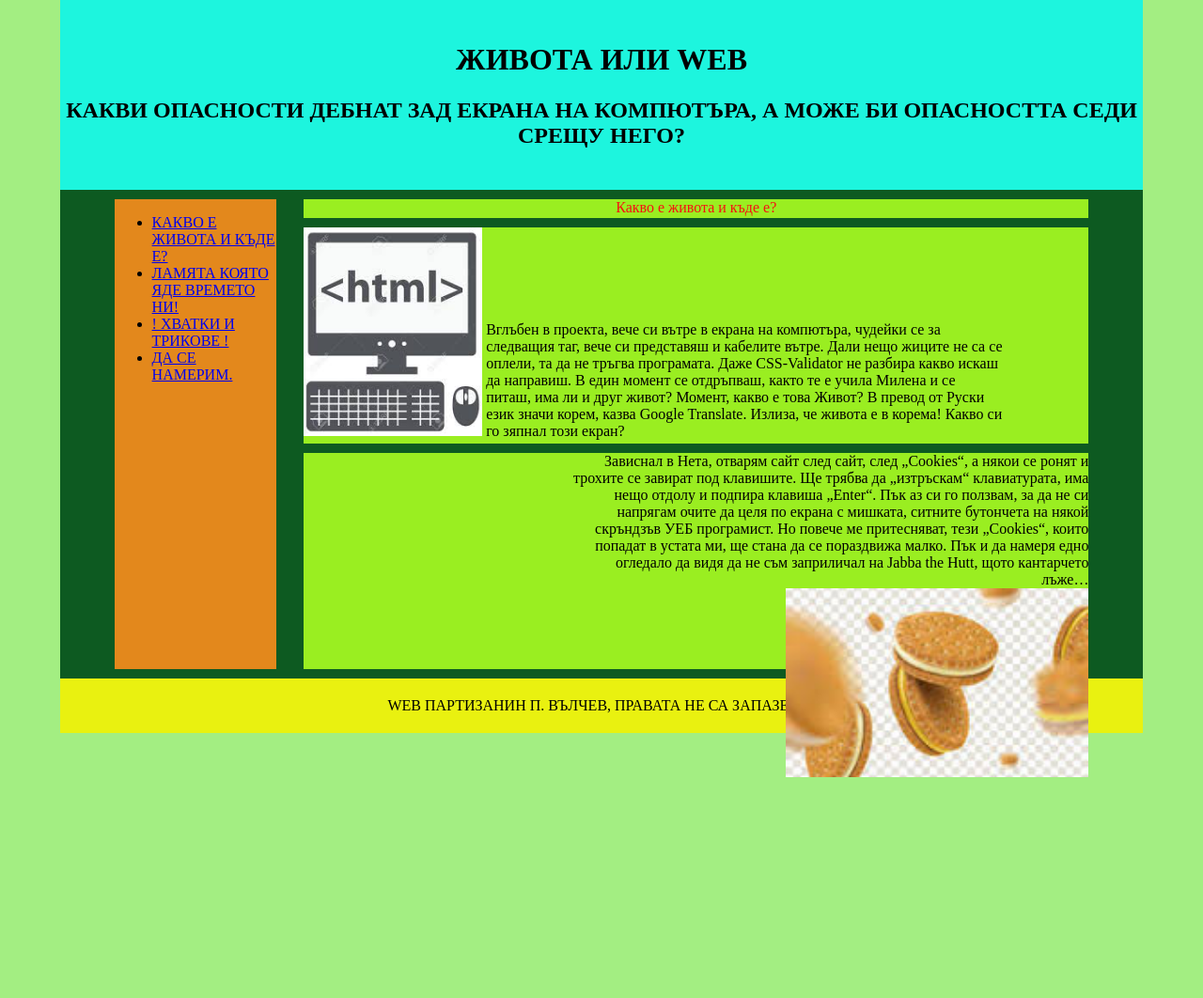
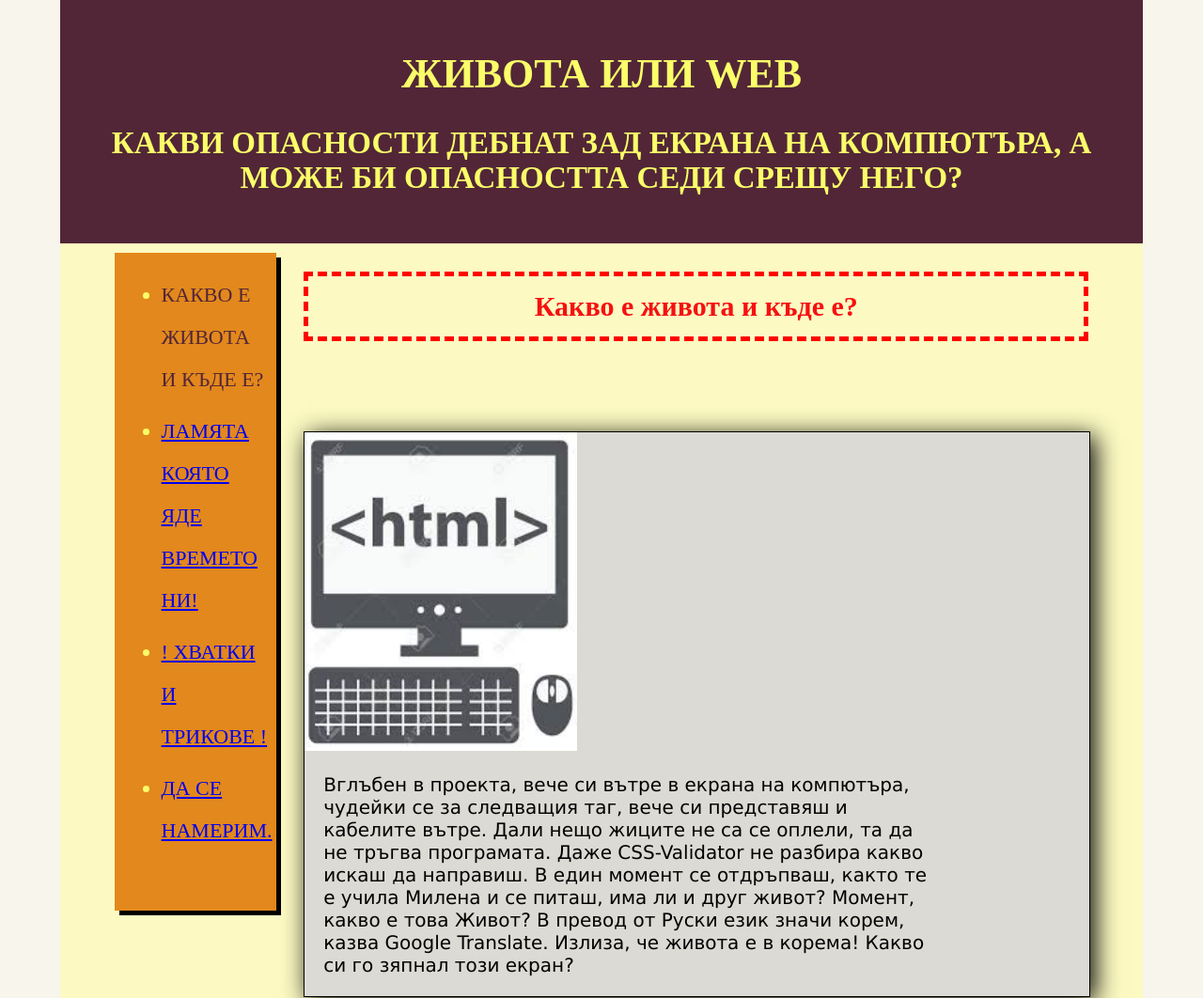
Before and after one commit to pvalchev1/Project-1, a plain HTML site: page index.html in a window 1280 px wide. Shown: the top 1062 px of the page at 94% size. Before the commit the page ends 831 px from the top, so only its background shows below. Drawn offline with Linux system fonts and the light colour scheme.

Commit message:
Add files via upload

```diff
--- a/index.html
+++ b/index.html
@@ -13,17 +13,18 @@
 			<aside id="left">
 			<nav>
 				<ul>
-				<li><a href="./index.html">Какво е живота и къде е?</a></li>
+				<li><a class="active" href="./index.html">Какво е живота и къде е?</a></li>
 				<li><a href="./htmls/Time.html">Ламята която яде времето ни!</a></li>
 				<li><a href="./htmls/Tips.html">! Хватки и трикове !</a></li>
 				<li><a href="./htmls/Registration.html">Да се намерим.</a></li>
 				</ul>
 			</nav></aside>
 			<main>
-				<div id="title">			<p>Какво е живота и къде е?</p>
+				<div id="title">
+					<h3>Какво е живота и къде е?</h3>
 				</div>
 				<div id="one">
-					<img src="./img/Computer.jpg" alt="Computer" width="190">
+					<img src="./img/Computer.jpg" alt="Computer" width="290">
 					<p>  Вглъбен в проекта, вече си вътре в екрана на компютъра, чудейки се за следващия таг, вече си представяш и кабелите вътре. Дали нещо жиците не са се оплели, та да не тръгва програмата. Даже CSS-Validator не разбира какво искаш да направиш. В един момент се отдръпваш, както те е учила Милена и се питаш, има ли и друг живот? Момент, какво е това Живот? В превод от Руски език значи корем, казва Google Translate. Излиза, че живота е в корема! Какво си го зяпнал този  екран?</p>
 
 				</div>
--- a/style.css
+++ b/style.css
@@ -4,9 +4,11 @@ body, header, aside, main, div, img, p, footer {
 }
 header, aside, footer {
 	text-transform: uppercase;
+	color: #F9FE69;
+	font-size: 22px;
 }
 body {
-	background-color: #A3EE82;
+	background-color: #F7F5EC;
 }
 .container {
 	width: 90%;
@@ -14,18 +16,33 @@ body {
 }
 header {
 	padding: 24px 0px;
-	background-color: #1DF5DE;
+	background-color: #522637;
 	text-align: center;
 }
 .box {
-	background-color: #0D5A21;
+	background-color: #FCFAC2;
 	position: relative;
-	height: 520px;
+	min-height: 1400px;
 }
 aside {
 	background-color: #E3881C;
 	width: 15%;
-	height: 500px;
+	height: 700px;
+	box-shadow: 5px 5px 0 black;
+}
+li {
+	margin: 10px;
+}
+a {
+	line-height: 45px;
+	display: block;
+}
+a.active {
+	text-decoration: none;
+	color: #522637;
+}
+a:hover {
+	color: #522637;
 }
 #left {
 	position: absolute;
@@ -33,9 +50,8 @@ aside {
 	left: 5%;
 }
 main div {
-	background-color: #9AEE21;
+	background-color: #DCDAD4;
 	width: 72.5%;
-	height: 230px;
 }
 img, p {
 	display: inline-block;
@@ -43,30 +59,47 @@ img, p {
 h1 {
 	text-align: center;
 }
+h3 {
+	font-size: 30px;
+	padding: 15px;
+	border: 5px dashed red;
+	font-weight: bold;
+}
 p {
-	width: 550px;
+	width: 650px;
+	font-family: Verdana, Geneva, Tahoma, sans-serif;
+	font-size: 20px;
+	padding: 20px;
 }
 #title {
 	position: absolute;
 	left: 22.5%;
-	top: 10px;
-	height: 20px;
 	text-align: center;
 	color: #F61111;
+	background-color: #FCFAC2;
+	font-size: 20px;
+	font-family: bold;
 }
 #one {
 	position: absolute;
 	left: 22.5%;
-	top: 40px;
+	top: 190px;
+	border: 1px solid black;
+	margin: 10px 0;
+	box-shadow: 5px 5px 25px black;
+	height: 600px;
 }
 #two {
 	position: absolute;
 	left: 22.5%;
-	top: 280px;
+	top: 850px;
 	text-align: right;
+	border: 2px dotted red;
+	margin: 10px 0;
+	box-shadow: 5px 5px 25px red;
 }
 footer {
-	background-color: #E9F110;
+	background-color: #F11035;
 	text-align: center;
 	padding: 20px 0px;
 }
```
Also changed, not shown: htmls/Registration.html (+2 -3 lines), htmls/Time.html (+3 -3 lines), htmls/Tips.html (+3 -3 lines), 1 other file.
